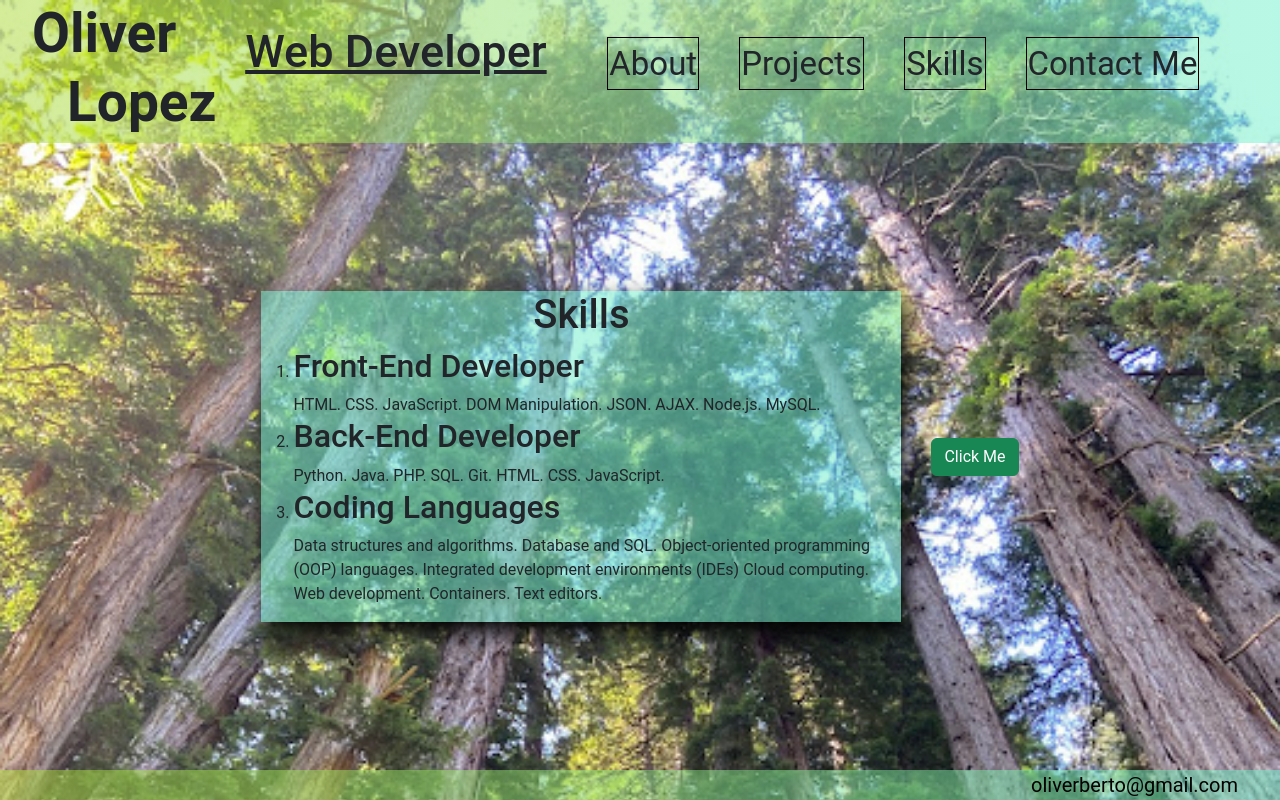
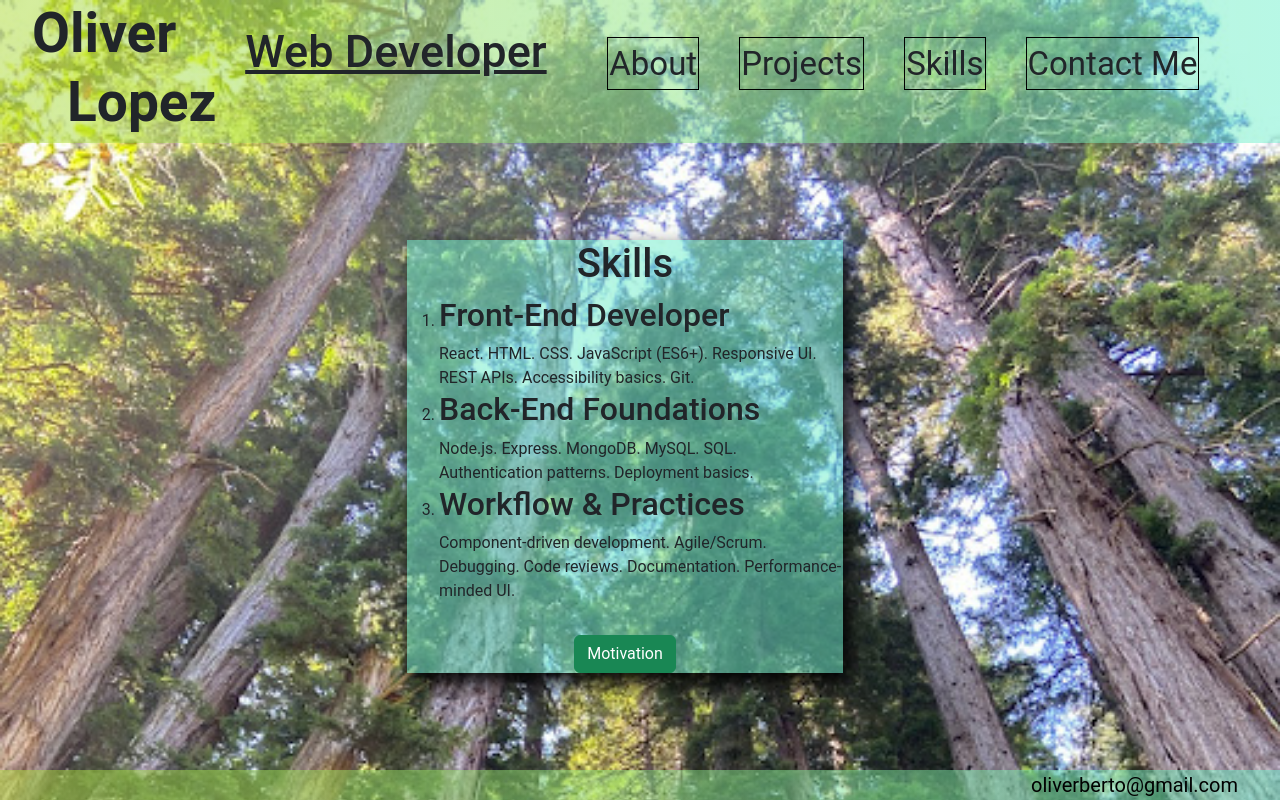
Before and after one commit to oliverLo78/20-portfolio, a React (Vite) app: page / in a window 1280 px wide. Both pictures are taken after a click on the item "Skills". Built offline with nearby package versions, Linux system fonts and the light colour scheme.

Commit message:
Updated Skills no reactstrap, React 19 friendly

```diff
--- a/src/components/Skills/index.jsx
+++ b/src/components/Skills/index.jsx
@@ -1,81 +1,122 @@
-// React
-import React, { useState } from 'react';
-import './skills.css';
+import React, { useEffect, useRef, useState } from "react";
+import "./skills.css";
 
-import { Button, Modal, ModalBody, ModalHeader, ModalFooter } from 'reactstrap';
+export default function Skills() {
+  const [isOpen, setIsOpen] = useState(false);
+  const closeBtnRef = useRef(null);
 
-function Skills(args) {
+  const openModal = () => setIsOpen(true);
+  const closeModal = () => setIsOpen(false);
 
-const [modal, setModal] = useState(false);
+  // Close on ESC + focus management (small accessibility win)
+  useEffect(() => {
+    if (!isOpen) return;
 
-const toggle = () => setModal(!modal);
+    const onKeyDown = (e) => {
+      if (e.key === "Escape") closeModal();
+    };
+
+    window.addEventListener("keydown", onKeyDown);
+    closeBtnRef.current?.focus();
+
+    return () => window.removeEventListener("keydown", onKeyDown);
+  }, [isOpen]);
 
   return (
-    <div className='skills-container'>
-        <div className='right-side'>
+    <div className="skills-container">
+      <div className="right-side">
         <h1>Skills</h1>
-        <ol className='skills-list'>
-          <li className='soft-skills'>
+
+        <ol className="skills-list">
+          <li className="soft-skills">
             <h2>Front-End Developer</h2>
             <span>
-                    HTML.
-                    CSS.
-                    JavaScript.
-                    DOM Manipulation.
-                    JSON.
-                    AJAX.
-                    Node.js.
-                    MySQL.
+              React. HTML. CSS. JavaScript (ES6+). Responsive UI. REST APIs.
+              Accessibility basics. Git.
             </span>
           </li>
-          <li className='soft-skills'>
-            <h2>Back-End Developer</h2>
+
+          <li className="soft-skills">
+            <h2>Back-End Foundations</h2>
             <span>
-                    Python.
-                    Java.
-                    PHP.
-                    SQL.
-                    Git.
-                    HTML.
-                    CSS.
-                    JavaScript.
+              Node.js. Express. MongoDB. MySQL. SQL. Authentication patterns.
+              Deployment basics.
             </span>
           </li>
-          <li className='soft-skills'>
-            <h2>Coding Languages</h2>
+
+          <li className="soft-skills">
+            <h2>Workflow & Practices</h2>
             <span>
-                    Data structures and algorithms.
-                    Database and SQL.
-                    Object-oriented programming (OOP) languages.
-                    Integrated development environments (IDEs)
-                    Cloud computing.
-                    Web development.
-                    Containers.
-                    Text editors.
+              Component-driven development. Agile/Scrum. Debugging. Code reviews.
+              Documentation. Performance-minded UI.
             </span>
           </li>
         </ol>
-      </div>
-        <Button color="success" onClick={toggle}>
-        Click Me
-        </Button>
-        <Modal isOpen={modal} toggle={toggle} {...args}>
-            <ModalHeader toggle={toggle}>Motivation</ModalHeader>
-        <ModalBody>
-            I’m a product manager able to leverage a background in customer service to deliver client satisfaction through leadership and technical know-how. Often tagged by management to train new employees and lead initiatives to drive sales and customer satisfaction. Enjoy coordinating group efforts to meet goals and over-deliver on client expectations.
-        </ModalBody>
-        <ModalFooter>
-            <Button color="primary" onClick={toggle}>
-            Do Something
-            </Button>{' '}
-        <Button color="secondary" onClick={toggle}>
-            Cancel
-        </Button>
-        </ModalFooter>
-    </Modal>
+
+        <button type="button" className="btn btn-success mt-3" onClick={openModal}>
+          Motivation
+        </button>
       </div>
 
+      {/* Modal */}
+      {isOpen && (
+        <>
+          {/* Backdrop */}
+          <div
+            className="modal-backdrop fade show"
+            onClick={closeModal}
+            aria-hidden="true"
+          />
+
+          {/* Modal dialog */}
+          <div
+            className="modal fade show d-block"
+            role="dialog"
+            aria-modal="true"
+            aria-labelledby="motivation-title"
+            onClick={closeModal}
+          >
+            <div
+              className="modal-dialog modal-dialog-centered"
+              onClick={(e) => e.stopPropagation()}
+            >
+              <div className="modal-content">
+                <div className="modal-header">
+                  <h5 className="modal-title" id="motivation-title">
+                    Motivation
+                  </h5>
+                  <button
+                    ref={closeBtnRef}
+                    type="button"
+                    className="btn-close"
+                    aria-label="Close"
+                    onClick={closeModal}
+                  />
+                </div>
+
+                <div className="modal-body">
+                  <p className="mb-0">
+                    I bring a mix of front-end engineering and leadership
+                    experience — clear communication, ownership, and a
+                    customer-first mindset. I’m known for training teammates,
+                    leading initiatives, and delivering polished work that helps
+                    users and supports business goals.
+                  </p>
+                </div>
+
+                <div className="modal-footer">
+                  <button type="button" className="btn btn-primary" onClick={closeModal}>
+                    Sounds good
+                  </button>
+                  <button type="button" className="btn btn-outline-secondary" onClick={closeModal}>
+                    Close
+                  </button>
+                </div>
+              </div>
+            </div>
+          </div>
+        </>
+      )}
+    </div>
   );
 }
-
-export default Skills;
```
Also changed, not shown: src/App.jsx (renamed from src/App.js). Lines whose indentation alone changed are shown as unchanged.
